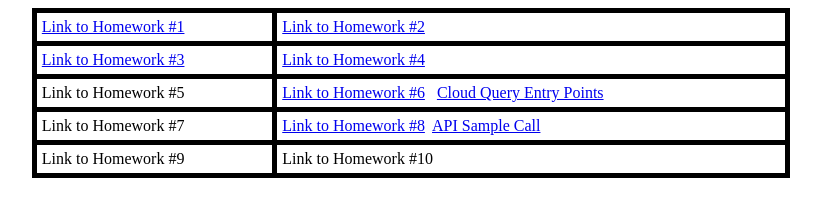
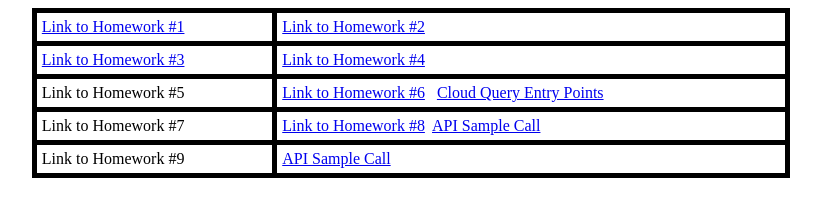
Before and after one commit to qihanghuUSC/qihanghuUSC.github.io, a plain HTML site: page ai23kx68Table.html in a window 1280 px wide. Shown: the whole page, without its empty margins (229-1050 px from the left). Drawn offline with Linux system fonts and the light colour scheme.

Commit message:
Update ai23kx68Table.html

```diff
--- a/ai23kx68Table.html
+++ b/ai23kx68Table.html
@@ -34,7 +34,7 @@ th, td {
   </tr>
   <tr>
     <td>Link to Homework #9</td>
-    <td>Link to Homework #10</td>
+    <td><a href="https://espressjsbackend-6688.wl.r.appspot.com/price/AMZN" target="_blank">API Sample Call</a></td>
   </tr>
   </tbody></table>
 
```
